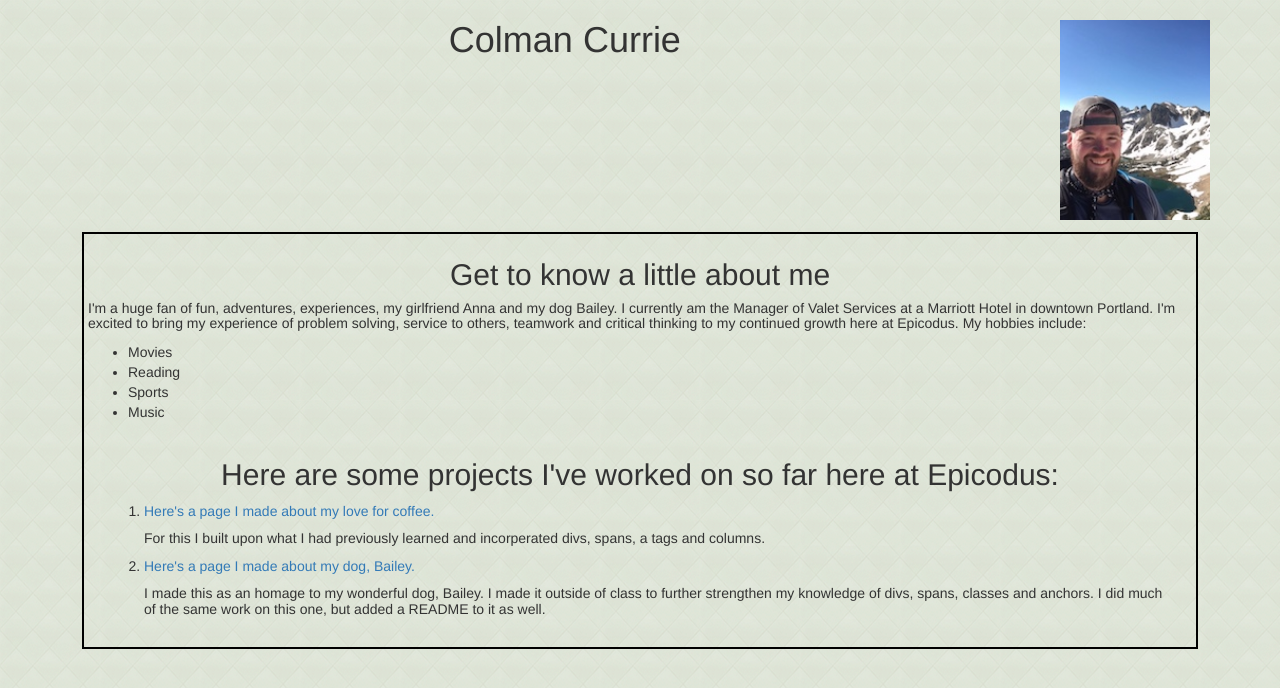
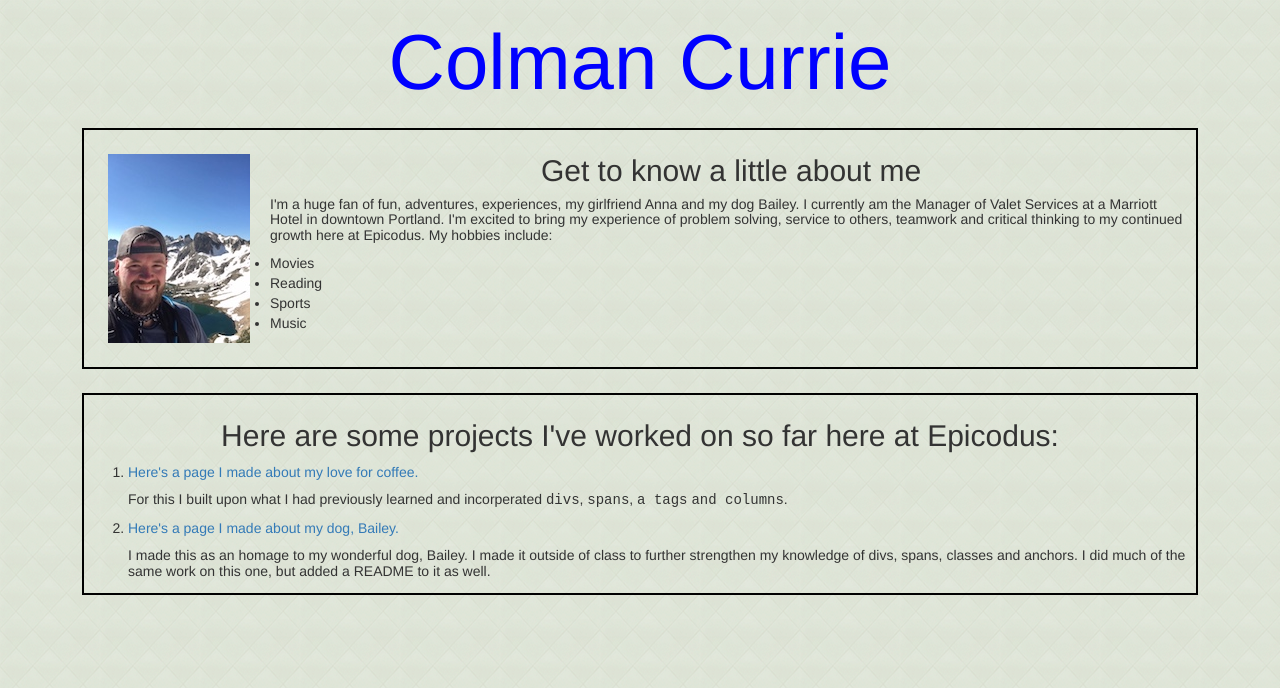
Before and after one commit to ColmanC19/Portfolio, a plain HTML site: page Portfolio.html in a window 1280 px wide. Drawn offline with Linux system fonts and the light colour scheme.

Commit message:
Added spans

```diff
--- a/Portfolio.html
+++ b/Portfolio.html
@@ -1,15 +1,15 @@
 <!DOCTYPE html>
 <html>
   <head>
+    <link href="css/bootstrap.css" rel="stylesheet" type="text/css">
     <link href="css/styles.css" rel="stylesheet">
-    <link href="css/bootstrap.css" rel="stylesheet" type="text/css">
     <title>Colman's Portfolio</title>
   </head>
   <body>
-    <div class="container" style="background-image: url("../image/beige-tiles.png");">
-    <span><img src="image/colman.JPG" alt="pic of me" id="picture"></span>
+    <div class="container">
     <strong><h1>Colman Currie</h1></strong>
-      <div class="column">
+      <div class="section">
+        <img src="image/colman.JPG" alt="pic of me" id="picture">
         <h2>Get to know a little about me</h2>
         <h5>I'm a huge fan of fun, adventures, experiences, my girlfriend Anna and my dog Bailey. I currently am the Manager of Valet Services at a Marriott Hotel in downtown Portland. I'm excited to bring my experience of problem solving, service to others, teamwork and critical thinking to my continued growth here at Epicodus. My hobbies include:</h5>
           <ul>
@@ -18,16 +18,16 @@
             <li>Sports</li>
             <li>Music</li>
           </ul>
-          <div class="column2">
+        </div>
+        <div class="section">
           <h2>Here are some projects I've worked on so far here at Epicodus:</h2>
             <ol>
               <li><a href="https://github.com/ColmanC19/coffee-blog.git">Here's a page I made about my love for coffee.</a></li>
-                  <h5>For this I built upon what I had previously learned and incorperated divs, spans, a tags and columns.</h5>
+                <h5>For this I built upon what I had previously learned and incorperated <span class="codes">divs</span>, <span class="codes">spans</span>, <span class="codes">a tags</span> <span class="codes">and columns</span>.</h5>
               <li><a href="https://github.com/ColmanC19/Bailey.git">Here's a page I made about my dog, Bailey.</a></li>
                 <h5>I made this as an homage to my wonderful dog, Bailey. I made it outside of class to further strengthen my knowledge of divs, spans, classes and anchors. I did much of the same work on this one, but added a README to it as well. </h5>
             </ol>
         </div>
    </div>
-   </div>
   </body>
 </html>
--- a/css/styles.css
+++ b/css/styles.css
@@ -1,11 +1,10 @@
-span {
-  float: right;
-}
+
 
 #picture {
-  height: 200px;
+  height: 100%;
   width: auto;
   float:left;
+  padding: 20px;
 }
 
 h1 {
@@ -23,16 +22,12 @@ body {
   background-image: url("../image/beige-tiles.png");
 }
 
-.column {
+.section {
   margin: 12px;
   border: 2px solid black;
   padding: 4px;
   float: right;
 }
-.column2 {
-  margin: 12px;
-  padding: 4px;
+.codes{
+  font-family: monospace;
 }
-.container{
-  background-image: url("../image/beige-tiles.png");
-}
```
Lines whose indentation alone changed are shown as unchanged.
